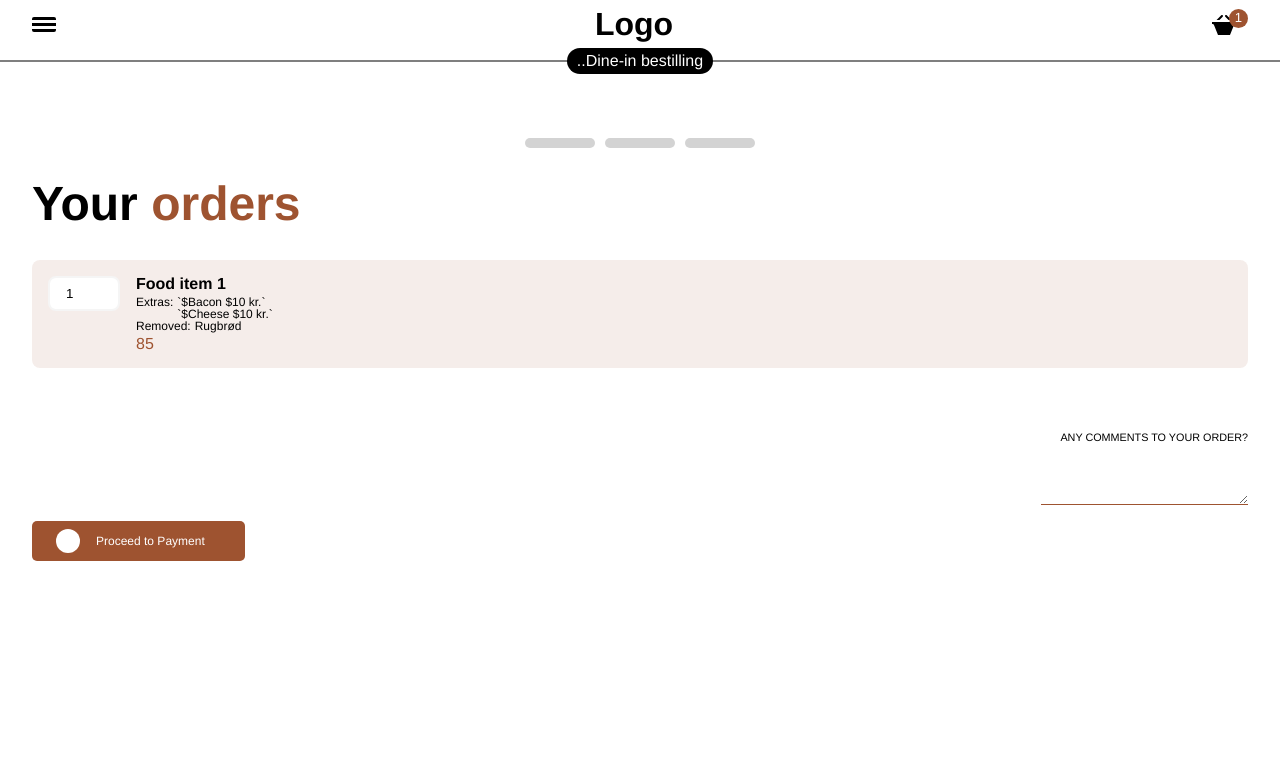
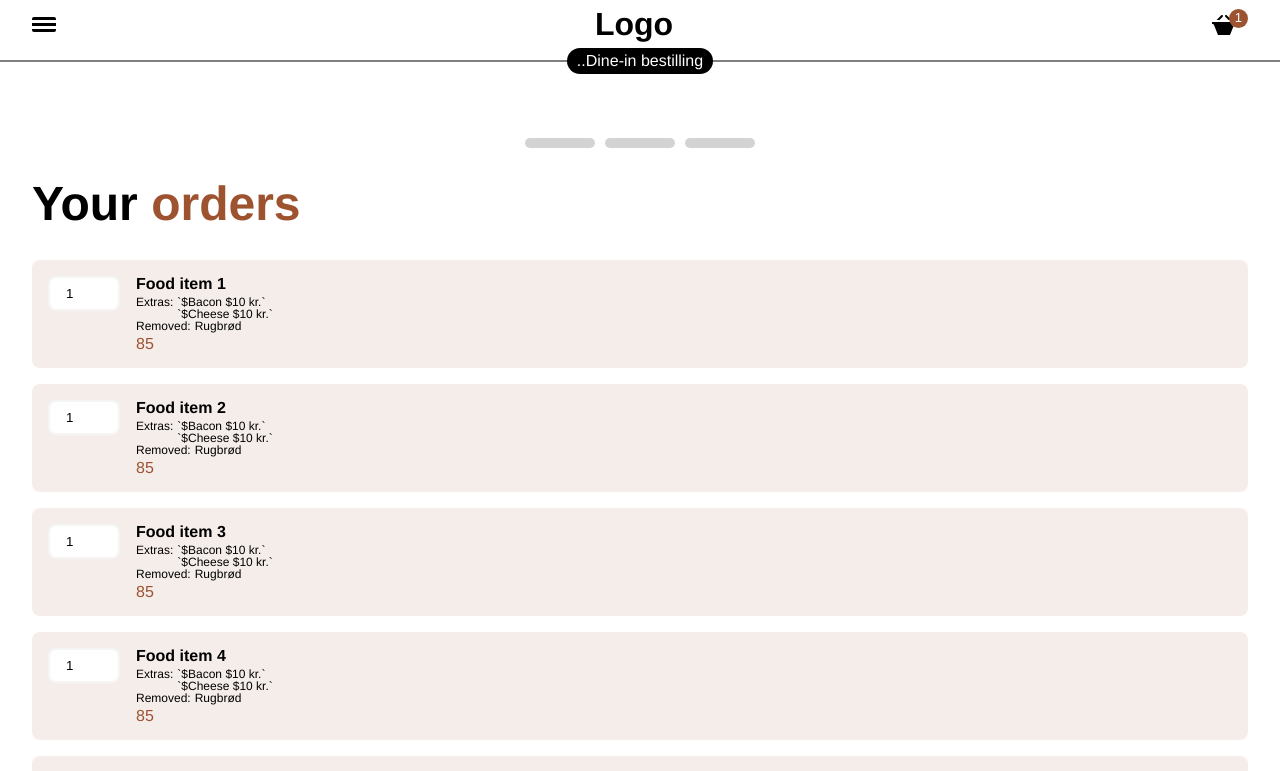
Before and after one commit to rasmusleth/odin-react-shopping-cart, a React (Vite) app: page /cart in a window 1280 px wide. Shown: the top 771 px of the page. Built offline with nearby package versions, Linux system fonts and the light colour scheme.

Commit message:
Add go-to-cart button on menu-page incl styling

```diff
--- a/src/assets/global.css
+++ b/src/assets/global.css
@@ -12,8 +12,10 @@
   -moz-osx-font-smoothing: grayscale;
 
   --color-primary: #9e5330;
+  --color-primary-light: rgb(171, 103, 72);
   --color-primary-01: rgba(158, 83, 48, 0.1);
   --color-neutral: #ffffff;
+  --color-neutral-08: #ffffffd0;
   --color-neutral-200: #f5f5f5;
   --color-neutral-600: #000000;
   --color-danger: rgb(214, 24, 24);
@@ -127,3 +129,7 @@ h6 {
   -webkit-line-clamp: 2;
   -webkit-box-orient: vertical;
 }
+
+.textWeightBold {
+  font-weight: bold;
+}
--- a/src/components/Cart/cart.module.css
+++ b/src/components/Cart/cart.module.css
@@ -148,26 +148,45 @@
   gap: 1rem;
   justify-content: space-between;
   align-items: center;
-  padding: 0.5rem 1rem;
+  padding: 0.675rem 1rem;
   background-color: var(--color-primary);
+  border-radius: 0.5rem;
+  color: var(--color-neutral);
+  cursor: pointer;
+  transition: all 200ms ease-out;
+  z-index: 1000;
+  font-size: 0.875rem;
+}
+
+.cartPaymentBtn:hover {
+  background-color: var(--color-primary-light);
+  color: var(--color-neutral-08);
+}
+
+.cartPaymentBtn:hover .cartPaymentQuantity {
+  opacity: 0.8;
 }
 
 .cartPaymentLeft {
   display: flex;
-  gap: 1rem;
+  gap: 0.5rem;
   align-items: center;
 }
 
 .cartPaymentQuantity {
   display: flex;
   align-items: center;
-  width: 1.5rem;
-  height: 1.5rem;
-  padding: 0.5rem 0.5rem;
+  justify-content: center;
+  min-width: 2rem;
+  min-height: 2rem;
+  max-height: 2.5rem;
+  aspect-ratio: 1/1;
+  padding: 0.35rem 0.35rem;
   background-color: white;
-  color: orange;
+  color: var(--color-primary);
   font-weight: bold;
   border-radius: 100%;
+  transition: opacity 200ms ease-out;
 }
 
 .cartComment {
--- /dev/null
+++ b/src/components/Menu/CartButton.jsx
@@ -0,0 +1,22 @@
+import { Link } from "react-router-dom";
+import PropTypes from "prop-types";
+import styles from "../Cart/cart.module.css";
+
+const CartButton = ({ cart }) => {
+  console.log(cart);
+  return (
+    <Link to={"/cart"} className={`${styles.cartPaymentBtn}`}>
+      <div className={styles.cartPaymentLeft}>
+        <div className={styles.cartPaymentQuantity}>{cart.items.length}</div>
+        <p className="textWeightBold">Proceed to Payment</p>
+      </div>
+      <div className={styles.cartPaymentTotal}>{`${cart.bill} kr.`}</div>
+    </Link>
+  );
+};
+
+CartButton.propTypes = {
+  cart: PropTypes.object.isRequired,
+};
+
+export default CartButton;
--- a/src/components/Menu/Menu.jsx
+++ b/src/components/Menu/Menu.jsx
@@ -1,10 +1,12 @@
 import { useEffect, useState, useRef } from "react";
+import PropTypes from "prop-types";
 import MenuCategorySlider from "./MenuCategorySlider";
 import MenuCategorySection from "./MenuCategorySection";
 import MenuItemModal from "./MenuItemModal";
 import styles from "./menu.module.css";
+import CartButton from "./CartButton";
 
-const Menu = () => {
+const Menu = ({ cart }) => {
   const [categories, setCategories] = useState([]);
   const [modalIsOpen, setmodalIsOpen] = useState(false);
   const [selectedItem, setSelectedItem] = useState(null);
@@ -84,6 +86,8 @@ const Menu = () => {
             ))}
           </div>
 
+          {cart.items.length > 0 && !modalIsOpen && <CartButton cart={cart} />}
+
           <MenuItemModal
             item={selectedItem}
             modalIsOpen={modalIsOpen}
@@ -97,6 +101,10 @@ const Menu = () => {
       )}
     </>
   );
+};
+
+Menu.propTypes = {
+  cart: PropTypes.object,
 };
 
 export default Menu;
--- a/src/components/Menu/menu.module.css
+++ b/src/components/Menu/menu.module.css
@@ -24,9 +24,10 @@ html {
   text-decoration: none;
   text-wrap: nowrap;
   color: var(--color-neutral-600);
-  padding: 0.25rem 0.5rem;
+  font-size: 0.875rem;
+  padding: 0.5rem 0.675rem;
   border: 1px solid var(--color-primary);
-  border-radius: 1rem;
+  border-radius: 3rem;
   cursor: pointer;
 }
 
@@ -126,6 +127,7 @@ html {
 
 .menuItemTitle {
   font-size: 1.25rem;
+  line-height: 1.25;
 }
 
 .menuItemDescription {
--- a/src/routes.jsx
+++ b/src/routes.jsx
@@ -280,16 +280,10 @@ const categoriesData = [
 
 console.log(categoriesData);
 
-const cartMockData = {
-  customerInfo: {
-    name: "Rasmus Leth",
-    emailAddress: "rasmus@rasmusleth.dk",
-  },
-  items: [
-    {
-      _id: 0,
-      item: 1001,
-      name: "Food item 1",
+const cartItems = Array.from({ length: 7 }, (_, i) => ({
+  _id: i,
+  item: 1001 + i,
+  name: `Food item ${i + 1}`,
   ingredients: {
     added: [
       {
@@ -309,9 +303,15 @@ const cartMockData = {
   },
   quantity: 1,
   price: 85.0,
-      priceTotal: 100000,
+  priceTotal: 100000 + i,
+}));
+
+const cartMockData = {
+  customerInfo: {
+    name: "Rasmus Leth",
+    emailAddress: "rasmus@rasmusleth.dk",
   },
-  ],
+  items: cartItems,
   takeAway: false,
   tableNumber: 7,
   bill: 1000000.99,
@@ -328,7 +328,7 @@ const routes = [
       },
       {
         path: "/menu",
-        element: <Menu />,
+        element: <Menu cart={cartMockData} />,
       },
       {
         path: "/cart",
```
Lines whose indentation alone changed are shown as unchanged.
